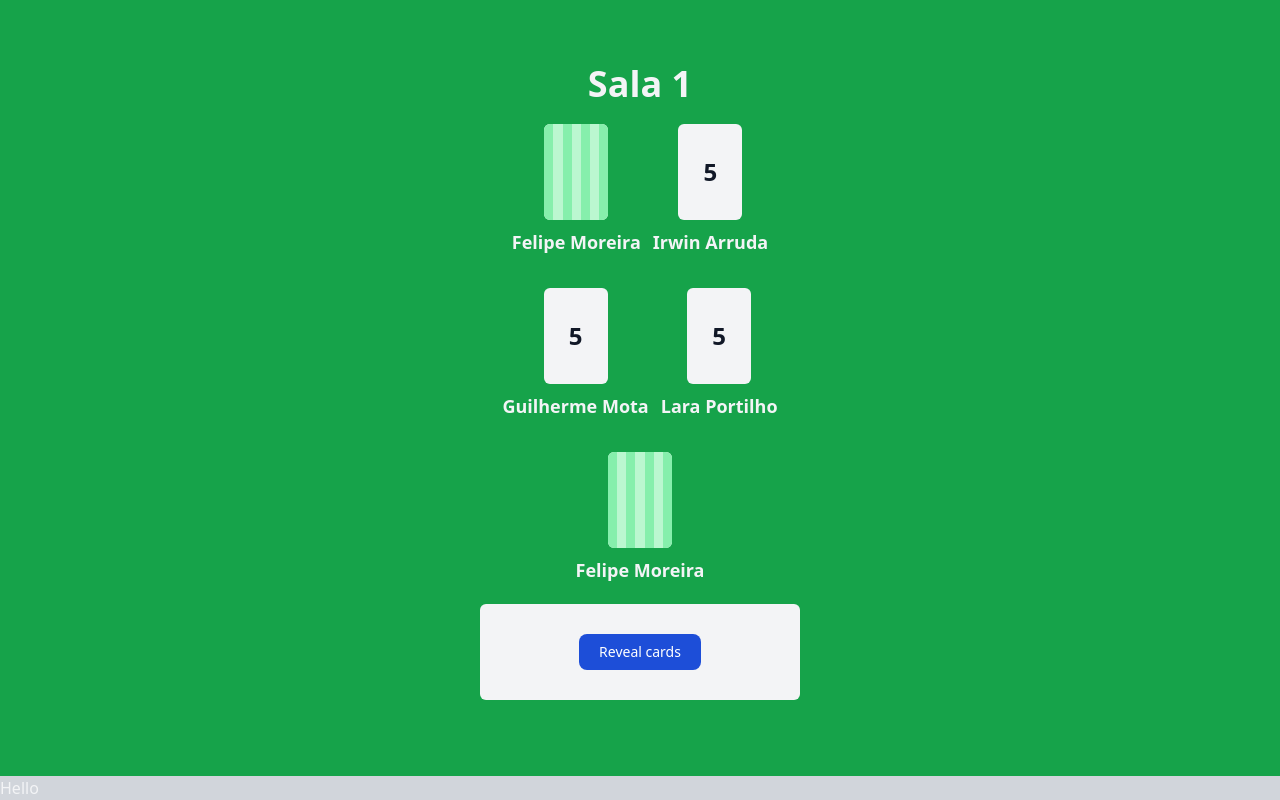
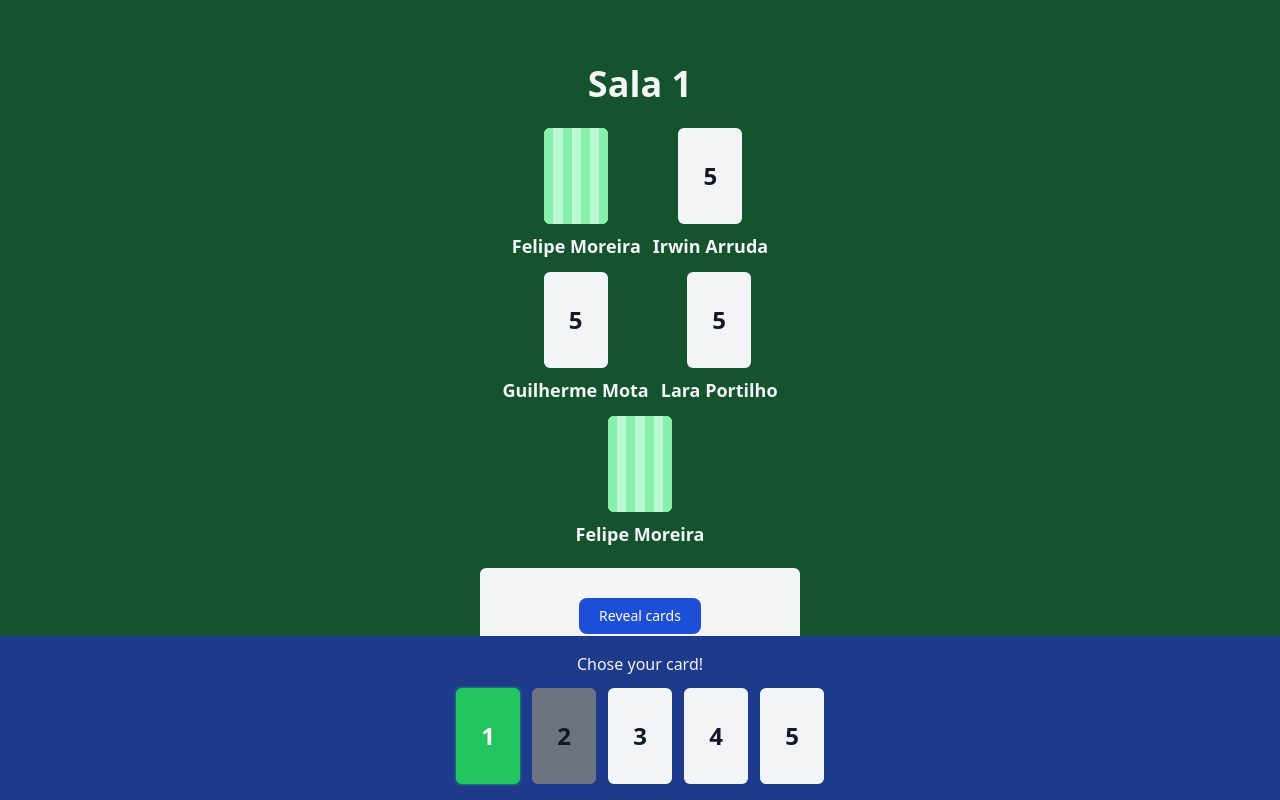
Before and after one commit to irwinarruda/planning-poker-app, a SvelteKit app: page /room/1 in a window 1280 px wide. Built offline with nearby package versions, Linux system fonts and the light colour scheme.

Commit message:
✨ added variant styles for the Card component

```diff
--- a/src/components/Card.svelte
+++ b/src/components/Card.svelte
@@ -1,19 +1,45 @@
 <script lang="ts">
+	import { mergeClassNames } from '~/utils/mergeClassNames';
 	export let value = '';
 	export let isHidden = false;
+	export let isSelected = false;
+	export let isDisabled = false;
 	export let title = '';
+	export let onClick: (() => void) | undefined = undefined;
+	let classNames = mergeClassNames(
+		'flex items-center justify-center w-16 h-24 bg-gray-100 rounded-md overflow-hidden text-gray-900 transition-all',
+		'aria-checked:border-4 aria-checked:border-green-500 aria-checked:bg-green-500 aria-checked:shadow-base aria-checked:shadow-green-500 aria-checked:text-white aria-checked:hover:bg-green-500',
+		'aria-hidden:p-5',
+		isDisabled &&
+			'aria-disabled:bg-gray-500 aria-disabled:cursor-not-allowed aria-disabled:hover:bg-gray-500 aria-disabled:focus:bg-gray-500',
+		!isDisabled &&
+			`${
+				!isSelected ? 'clickable:hover:bg-green-100 clickable:focus:bg-green-100 ' : ''
+			}clickable:hover:border-4 clickable:hover:border-green-500 clickable:hover:shadow-base clickable:hover:shadow-green-500 clickable:focus:border-4 clickable:focus:border-green-500 clickable:focus:shadow-base clickable:focus:shadow-green-500 clickable:outline-none`
+	);
 </script>
 
 <div class="flex flex-col items-center w-auto">
 	{#if !isHidden}
+		<!-- svelte-ignore a11y-no-noninteractive-tabindex -->
 		<div
-			class="flex items-center justify-center w-16 h-24 p-5 bg-gray-100 rounded-md mt-5 overflow-hidden text-gray-900"
+			class={classNames}
+			on:click={onClick}
+			role={onClick ? 'button' : undefined}
+			tabindex={onClick ? 0 : undefined}
+			aria-checked={isSelected}
+			aria-hidden={isHidden}
+			aria-disabled={isDisabled}
 		>
 			<h2 class="text-2xl font-bold">{value}</h2>
 		</div>
 	{:else}
+		<!-- svelte-ignore a11y-no-noninteractive-tabindex -->
 		<div
-			class="flex items-stretch justify-center w-16 h-24 p-0 bg-gray-100 rounded-md mt-5 overflow-hidden text-gray-900"
+			class="flex items-center justify-center w-16 h-24 bg-gray-100 rounded-md overflow-hidden text-gray-900"
+			on:click={onClick}
+			role={onClick ? 'button' : undefined}
+			tabindex={onClick ? 0 : undefined}
 		>
 			<div class="flex-1 h-full bg-green-300" />
 			<div class="flex-1 h-full bg-green-200" />
--- a/src/components/TextField.svelte
+++ b/src/components/TextField.svelte
@@ -1,6 +1,5 @@
 <script lang="ts">
 	export let label: string | undefined;
-	export let id = '';
 	export let name = '';
 	export let placeholder = '';
 	export let type: 'text' | 'password' | 'email' | 'number' = 'text';
--- a/src/routes/+layout.svelte
+++ b/src/routes/+layout.svelte
@@ -2,7 +2,7 @@
 	import '../app.css';
 </script>
 
-<section class="w-screen h-screen bg-green-600 text-gray-100 relative">
+<section class="w-screen h-screen bg-green-900 text-gray-100 relative">
 	<div class="w-1/4 m-auto pt-16">
 		<slot />
 	</div>
--- a/src/routes/create/+page.svelte
+++ b/src/routes/create/+page.svelte
@@ -1,26 +1,19 @@
 <script lang="ts">
-	import { io } from 'socket.io-client';
 	import Button from '~/components/Button.svelte';
 	import TextField from '~/components/TextField.svelte';
-	let message = '';
+
 	let userName = '';
 	let roomName = '';
-	let roomPassword = '';
 	let roomCards = '';
+
 	function onSubmit(e: Event) {
 		e.preventDefault();
 		console.log('data', {
 			userName,
 			roomName,
-			roomPassword,
 			roomCards
 		});
 	}
-
-	const socket = io();
-	socket.on('first', (m) => {
-		message = m;
-	});
 </script>
 
 <h1 class="text-center text-4xl font-bold">Planning Pocker App</h1>
@@ -37,23 +30,15 @@
 		onInput={(e) => (userName = e.currentTarget.value)}
 	/>
 	<TextField
-		className="mt-3"
+		className="mt-2"
 		label="Room Name"
 		name="roomName"
 		value={roomName}
 		onInput={(e) => (roomName = e.currentTarget.value)}
 	/>
 	<TextField
-		type="password"
 		className="mt-2"
-		name="roomPassword"
-		label="Room Password"
-		value={roomPassword}
-		onInput={(e) => (roomPassword = e.currentTarget.value)}
-	/>
-	<TextField
-		className="mt-2"
-		label="Cards"
+		label="Room Cards"
 		name="roomCards"
 		value={roomCards}
 		onInput={(e) => (roomCards = e.currentTarget.value)}
--- a/src/routes/join/+page.svelte
+++ b/src/routes/join/+page.svelte
@@ -1,27 +1,38 @@
 <script lang="ts">
 	import Button from '~/components/Button.svelte';
 	import TextField from '~/components/TextField.svelte';
-	let name = '';
-	let password = '';
+
+	let userName = '';
+	let roomName = '';
+
+	function onSubmit(e: Event) {
+		e.preventDefault();
+		console.log('data', {
+			userName,
+			roomName
+		});
+	}
 </script>
 
 <h1 class="text-center text-4xl font-bold">Planning Pocker App</h1>
-<section class="w-full p-5 bg-gray-100 rounded-md mt-5 overflow-hidden text-gray-900">
+<form
+	class="w-full p-5 bg-gray-100 rounded-md mt-5 overflow-hidden text-gray-900"
+	on:submit={onSubmit}
+>
 	<h2 class="text-2xl font-semibold">Join room</h2>
 	<TextField
 		className="mt-3"
-		label="Room Name"
-		name="name"
-		value={name}
-		onInput={(e) => (name = e.currentTarget.value)}
+		label="Username"
+		name="userName"
+		value={userName}
+		onInput={(e) => (userName = e.currentTarget.value)}
 	/>
 	<TextField
-		type="password"
-		className="mt-2"
-		name="password"
-		label="Room Password"
-		value={password}
-		onInput={(e) => (password = e.currentTarget.value)}
+		className="mt-3"
+		label="Room Name"
+		name="roomName"
+		value={roomName}
+		onInput={(e) => (roomName = e.currentTarget.value)}
 	/>
 	<Button type="submit" className="w-full mt-5 mx-auto">Join</Button>
 	<div class="flex justify-center">
@@ -29,4 +40,4 @@
 			Create room
 		</a>
 	</div>
-</section>
+</form>
--- a/src/routes/room/[id]/+page.svelte
+++ b/src/routes/room/[id]/+page.svelte
@@ -2,11 +2,10 @@
 	import Button from '~/components/Button.svelte';
 	import Card from '~/components/Card.svelte';
 	export let data;
-	console.log('data', data);
 </script>
 
 <h1 class="text-center text-4xl font-bold">Sala {data.id}</h1>
-<div class="w-full flex items-center justify-center gap-3 flex-wrap">
+<div class="w-full mt-6 flex items-center justify-center gap-3 flex-wrap">
 	<Card title="Felipe Moreira" value="5" isHidden={true} />
 	<Card title="Irwin Arruda" value="5" />
 	<Card title="Guilherme Mota" value="5" />
@@ -18,4 +17,13 @@
 >
 	<Button>Reveal cards</Button>
 </div>
-<div class="absolute bottom-0 left-0 w-screen bg-gray-300">Hello</div>
+<div class="w-screen py-4 absolute bottom-0 left-0 bg-blue-900">
+	<h4 class="text-center text-md font-medium">Chose your card!</h4>
+	<div class="w-full mt-3 flex items-center gap-3 justify-center">
+		<Card value="1" onClick={() => console.log(1)} isSelected />
+		<Card value="2" onClick={() => console.log(2)} isDisabled />
+		<Card value="3" onClick={() => console.log(3)} />
+		<Card value="4" onClick={() => console.log(4)} />
+		<Card value="5" onClick={() => console.log(5)} />
+	</div>
+</div>
--- a/src/utils/mergeClassNames.ts
+++ b/src/utils/mergeClassNames.ts
@@ -1,4 +1,4 @@
-export function mergeClassNames(...classNames: (string | undefined)[]): string {
+export function mergeClassNames(...classNames: (string | false | null | undefined)[]): string {
 	if (classNames.length === 0) return '';
 	if (classNames.length === 1) return classNames[0] || '';
 	if (classNames.length === 2) {
--- a/tailwind.config.js
+++ b/tailwind.config.js
@@ -1,8 +1,18 @@
+import plugin from 'tailwindcss/plugin';
+
 /** @type {import('tailwindcss').Config} */
 export default {
 	content: ['./src/**/*.{html,js,svelte,ts}'],
 	theme: {
-		extend: {}
+		extend: {
+			boxShadow: {
+				base: '0 0 3px 0 rgba(34, 197, 94, 0.1)'
+			}
+		}
 	},
-	plugins: []
+	plugins: [
+		plugin(function ({ addVariant }) {
+			addVariant('clickable', '&[role="button"]');
+		})
+	]
 };
```
Also changed, not shown: src/routes/+page.server.ts (renamed from src/routes/+page.server.js).
